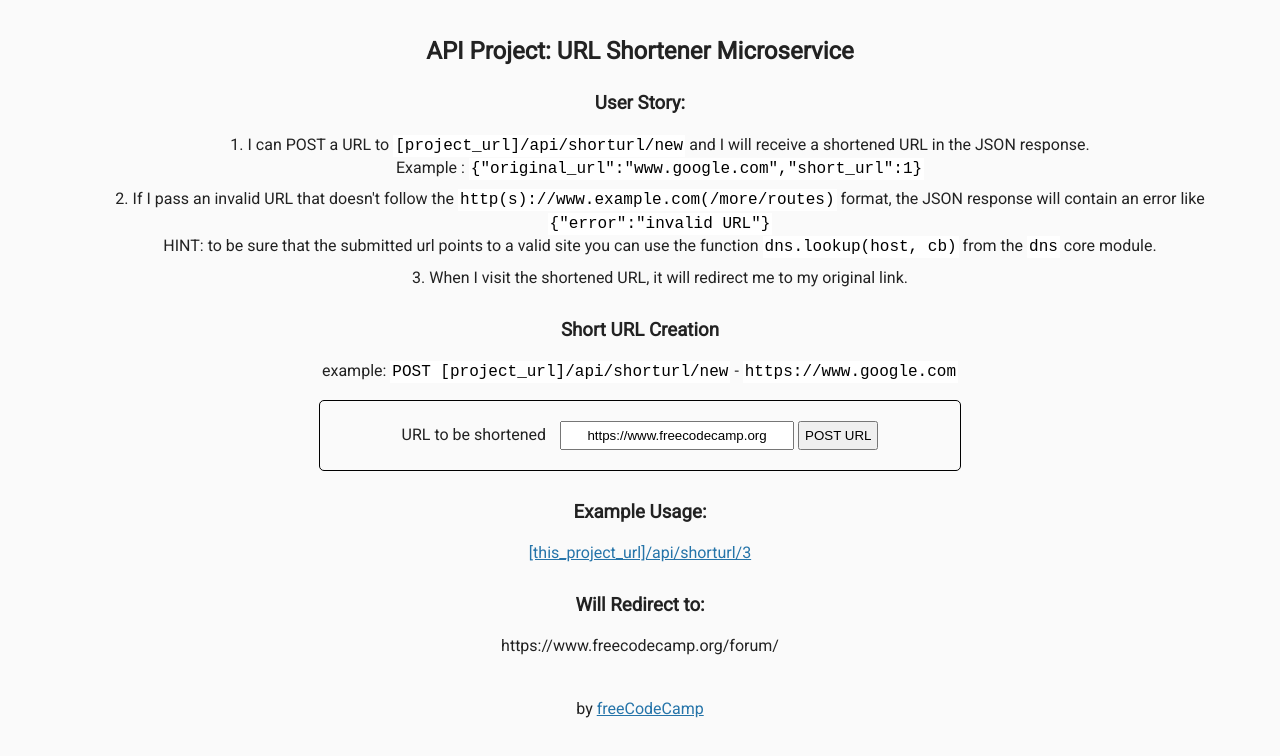
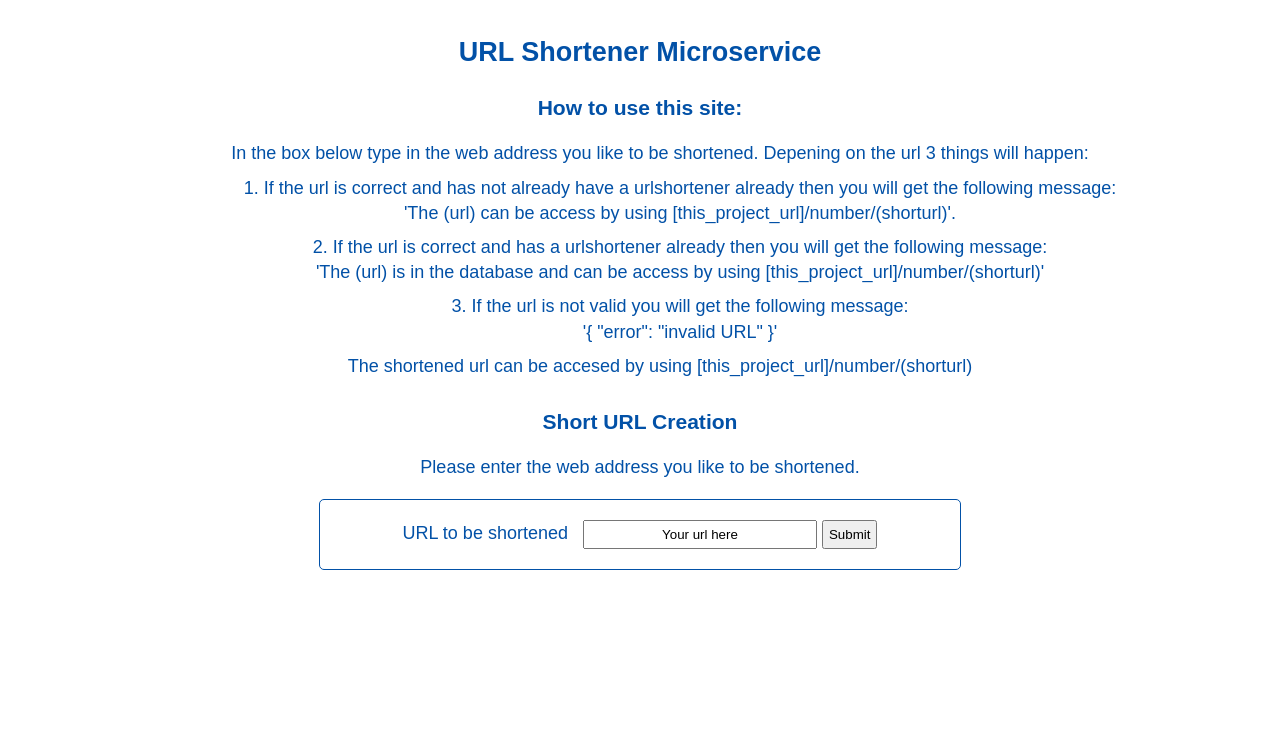
Before and after one commit to freeCodeCamp/boilerplate-project-urlshortener, a website: page views/index.html in a window 1280 px wide. Drawn offline with Linux system fonts and the light colour scheme.

Commit message:
Main page content change
Changed the main page index content to reflect this being for a user instead of a project.

Changed css layout with more of a modern look with white background and bootstrap primary blue color.

In addition changed the text to Arial/Helvetica font

Added on medium (768px) and larger screens the font size increase to 18 px.

Added CSS custom properties (variables) for background, main, and text colors.

```diff
--- a/public/style.css
+++ b/public/style.css
@@ -1,12 +1,18 @@
 /****** Main Styling ******/
+:root {
+  --main-color: hsl(211, 98%, 33%);
+  --background-color: hsl(0, 0%, 100%);
+  --text-color: hsl(0, 0%, 0%);
+}
+
 
 body {
-	font-family: 'Roboto', sans-serif;
-	font-size: 16px;
-	color: #222;
-	background-color: #FaFaFa;
-	text-align: center;
-	line-height: 1.4em;
+  font-family: Arial, Helvetica, sans-serif;
+  font-size: 16px;
+  color: var(--main-color);
+  background-color: var(--background-color);
+  text-align: center;
+  line-height: 1.4em;
 }
 
 .container {
@@ -31,8 +37,8 @@ h3 {
 code {
   font-family: monospace;
   padding: 2px;
-  color: black;
-  background-color: #fff;
+  color: var(--main-color);
+  background-color: var(--background-color);
 }
 ol {
 	list-style-position: inside;
@@ -49,11 +55,11 @@ li {
 }
 
 a {
-	color: #2574A9;
+	color: var(--main-color);
 }
 
 form {
-  border: solid 1px black;
+  border: solid 1px var(--main-color);
   border-radius: 5px;
   margin: 10px auto;
   padding: 20px;
@@ -66,9 +72,16 @@ label {
 
 input {
   padding: 5px;
+  color: var(--text-color);
 }
 
 input[type=text] {
   width: 220px;
   text-align: center;
 }
+
+@media only screen and (min-width: 768px) {
+  body {
+    font-size: 18px;
+  }
+}
--- a/server.js
+++ b/server.js
@@ -129,7 +129,7 @@ app.post("/api/shorturl/new", function (req, res, next) {
 
        URL.find({ originalUrl: Url }, 'originalUrl shortUrl', function (err, docs) {
          if (docs[0]) {
-           res.send('The ' + docs[0].originalUrl + ' is in the database and can be access by using [this_project_url]/api/shorturl/' + docs[0].shortUrl)
+           res.send('The ' + docs[0].originalUrl + ' is in the database and can be access by using [this_project_url]/number/' + docs[0].shortUrl)
          } else {
            console.log("url: " + req.body.url)
            const newSUrl = shortUrl();
@@ -142,7 +142,7 @@ app.post("/api/shorturl/new", function (req, res, next) {
              console.log(Url1.shortUrl)
            })
 
-           res.send('The ' + req.body.url + ' can be access by using [this_project_url]/api/shorturl/' + newSUrl)
+           res.send('The ' + req.body.url + ' can be access by using [this_project_url]/number/' + newSUrl)
          }
 
 
--- a/views/index.html
+++ b/views/index.html
@@ -11,38 +11,37 @@
 
    <body>
       <div class="container">
-        <h2>API Project: URL Shortener Microservice</h2>
-        <h3>User Story: </h3>
-        <ol>
-          <li>I can POST a URL to <code>[project_url]/api/shorturl/new</code> and I will receive a shortened URL in the JSON response.<br>Example : <code>{"original_url":"www.google.com","short_url":1}</code></li>
-          <li>If I pass an invalid URL that doesn't follow the <code>http(s)://www.example.com(/more/routes)</code> format, the JSON response will contain an error like <code>{"error":"invalid URL"}</code><br>
-          HINT: to be sure that the submitted url points to a valid site you can use the function <code>dns.lookup(host, cb)</code> from the <code>dns</code> core module.</li>
-          <li>When I visit the shortened URL, it will redirect me to my original link.</li>
-        </ol>
+        <h2>URL Shortener Microservice</h2>
+        <h3>How to use this site:</h3>
+        <ul>
+          <li>In the box below type in the web address you like to be shortened. Depening on the url 3 things will happen:</li>
+          <ol>
+            <li>
+              If the url is correct and has not already have a urlshortener already then you will get the following message: <br />
+              'The (url) can be access by using [this_project_url]/number/(shorturl)'.
+            </li>
+            <li>
+              If the url is correct and has a urlshortener already then you will get the following message: </br>
+              'The (url) is in the database and can be access by using [this_project_url]/number/(shorturl)'
+            </li>
+            <li>
+              If the url is not valid you will get the following message: </br>
+              '{ "error": "invalid URL" }'
+            </li>
+          </ol>
+          <li>The shortened url can be accesed by using [this_project_url]/number/(shorturl)</li>
+        </ul>
 
-        <h3>Short URL Creation </h3>
+        <h3>Short URL Creation</h3>
         <p>
-          example: <code>POST [project_url]/api/shorturl/new</code> - <code>https://www.google.com</code>
+          Please enter the web address you like to be shortened.
         </p>
         <form action="api/shorturl/new" method="POST">
           <label for="url_input">URL to be shortened</label>
-          <input id="url_input" type="text" name="url" value="https://www.freecodecamp.org">
-          <input type="submit" value="POST URL">
+          <input id="url_input" type="text" name="url" value="Your url here">
+          <input type="submit" value="Submit">
         </form>
-        <h3>Example Usage:</h3>
-        <a href="https://thread-paper.glitch.me/api/shorturl/3">
-          [this_project_url]/api/shorturl/3
-        </a>
-
-        <h3>Will Redirect to:</h3>
-        <p>https://www.freecodecamp.org/forum/</p>
-      </div>
-      <div class="footer">
-        <p>
-          by <a href="https://www.freecodecamp.org">freeCodeCamp</a>
-        </p>
       </div>
    </body>
 
-
 </html>
```
